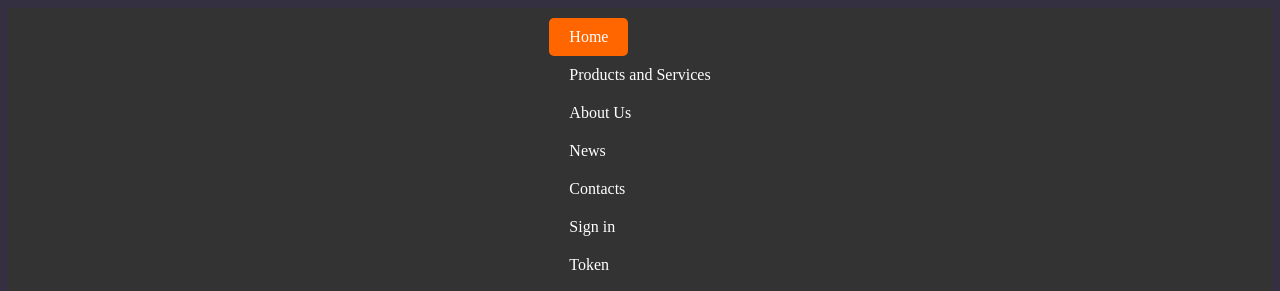
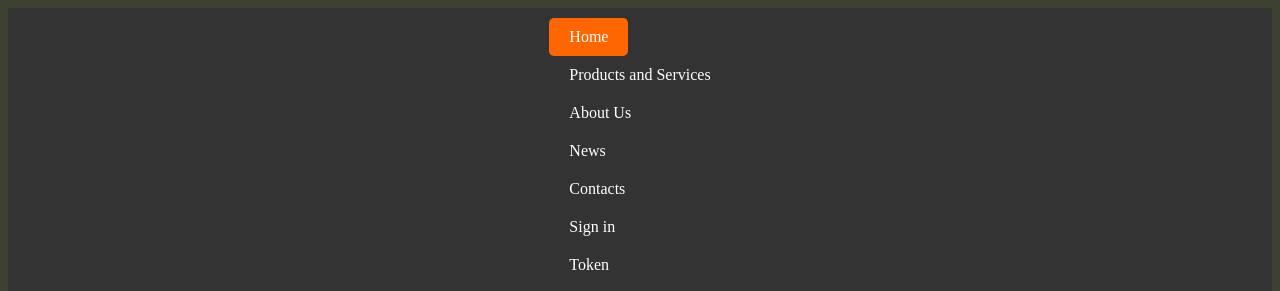
Before and after one commit to jetsup/Daraja-PHP-Alpha, a PHP site: page /index.php in a window 1280 px wide. Shown: the top 291 px of the page. Run offline with PHP 8.4, Linux system fonts and the light colour scheme; data comes from the database, SQL or seed files in the repository.

Commit message:
changed color

```diff
--- a/styles.css
+++ b/styles.css
@@ -1,5 +1,5 @@
 body{
-    background: #343041;
+    background: #3d4130;
 }
 /* Reset default list styles */
 .navbar {
```
